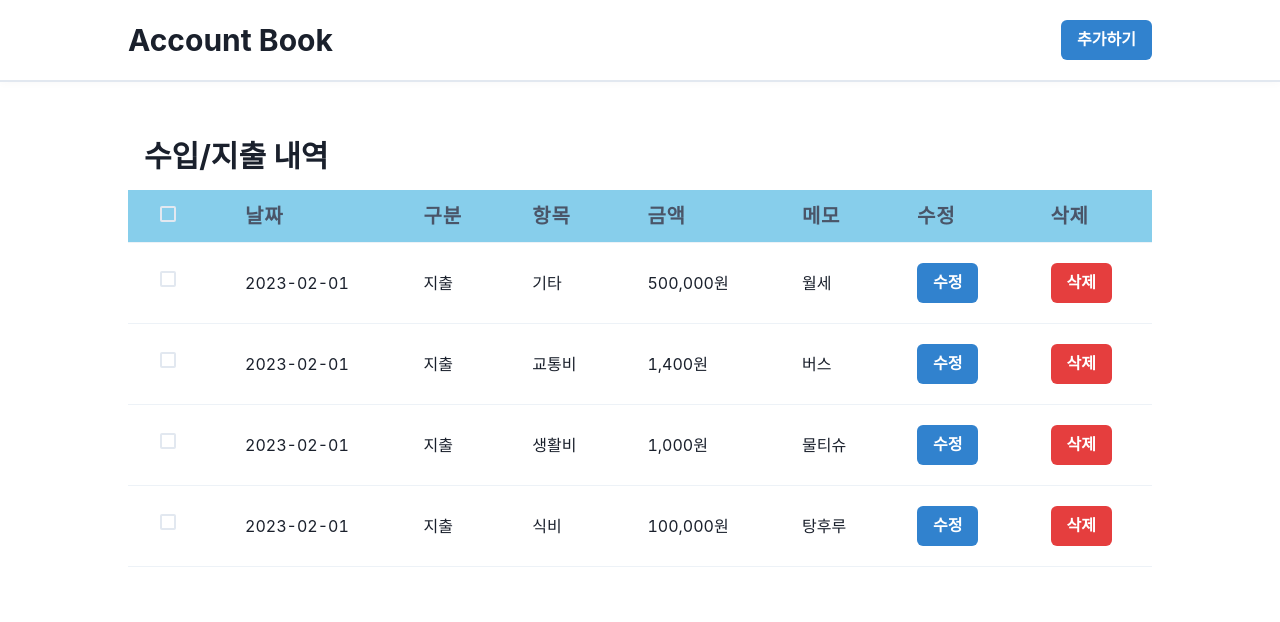
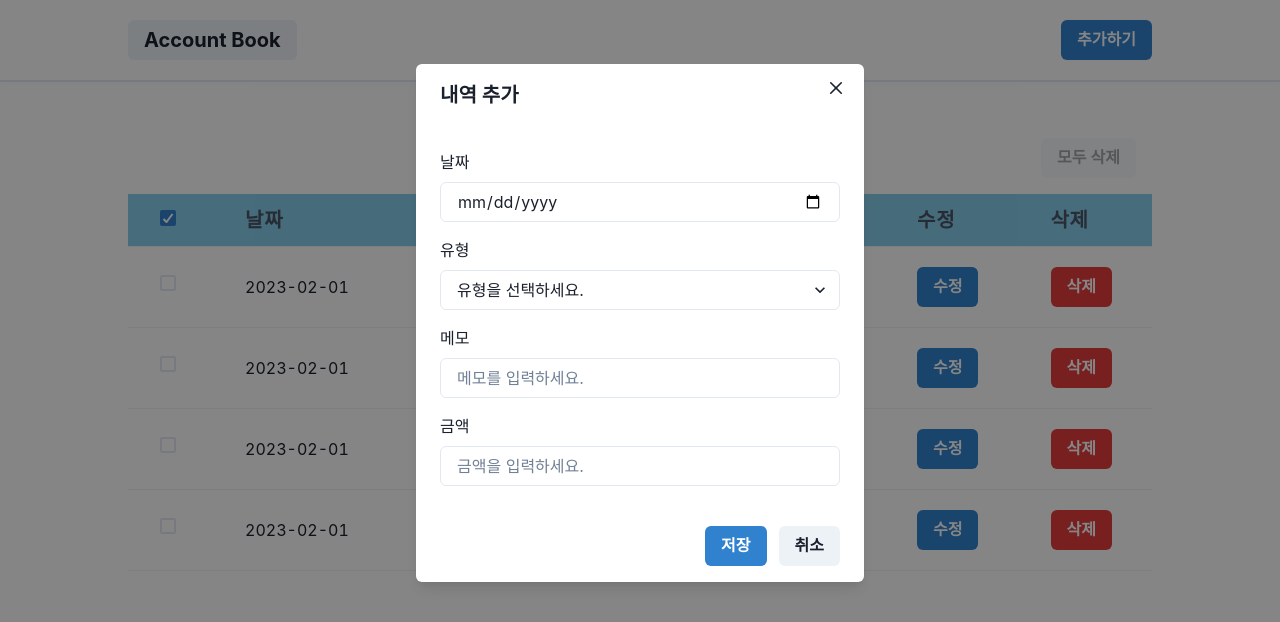
Before and after one commit to woorifisa-service-dev-2nd/frontend-3rd-accountBook, a React (Vite) app: page /list in a window 1280 px wide. Both pictures are taken after a click on the button "추가하기". Shown: the top 622 px of the page. Built offline with nearby package versions, Linux system fonts and the light colour scheme.

Commit message:
Feat: 데이터 추가 기능 구현 및 기타 수정

```diff
--- a/src/components/common/Header.jsx
+++ b/src/components/common/Header.jsx
@@ -1,17 +1,39 @@
-import { Box, Button, Flex, Heading } from '@chakra-ui/react';
+import React, { useEffect, useContext } from 'react';
+import { Box, Button, Flex, Heading, useDisclosure } from '@chakra-ui/react';
 import { HStack } from '@chakra-ui/react';
+import ModalForm from './ModalForm';
+import { AccountContext } from '../../App';
+import { useNavigate } from 'react-router-dom';
 
 const Header = () => {
+  const { isOpen, onOpen, onClose } = useDisclosure();
+  const [data, setData] = useContext(AccountContext);
+
+  const updateMockData = (newData) => {
+    setData((data) => [...data, newData]);
+  };
+
+  const navigate = useNavigate();
+
   return (
     <Box bg={'white'} as="nav" position="sticky" top={'0'} zIndex={99} alignItems="center" padding="0px" w="full" borderBottomWidth="2px" shadow="0 0 10px 0 rgba(0,0,0, 0.035)">
       <HStack margin="0 auto" maxW="container.lg" w="full" h={20} display="flex" justify={'space-between'} px={{ base: 4, lg: 0 }}>
         <Flex w={'full'} justifyContent={'space-between'} alignItems={'center'}>
-          <Heading size={'lg'}>{'Account Book'}</Heading>
-          <Button colorScheme="blue">추가하기</Button>
+          <Button
+            backgroundColor="blackAlpha"
+            onClick={() => {
+              navigate('/');
+            }}
+          >
+            <Heading size={'md'}>{'Account Book'}</Heading>
+          </Button>
+          <Button colorScheme="blue" onClick={onOpen}>
+            추가하기
+          </Button>
+          <ModalForm isOpen={isOpen} onOpen={onOpen} onClose={onClose} updateMockData={updateMockData} />
         </Flex>
       </HStack>
     </Box>
   );
 };
-
 export default Header;
--- a/src/components/common/ModalForm.jsx
+++ b/src/components/common/ModalForm.jsx
@@ -1,8 +1,8 @@
-import React from 'react'
-import { Input, Button, Select } from '@chakra-ui/react'
-import { useDisclosure } from "@chakra-ui/react";
-
+import { useState, useEffect } from 'react';
 import {
+  Input,
+  Button,
+  Select,
   Modal,
   ModalOverlay,
   ModalContent,
@@ -10,29 +10,89 @@ import {
   ModalFooter,
   ModalBody,
   ModalCloseButton,
-} from '@chakra-ui/react'
-
-import {
   FormControl,
   FormLabel,
-    FormErrorMessage,
-    FormHelperText,
-} from '@chakra-ui/react'
-
-import {
   NumberInput,
   NumberInputField,
-  } from '@chakra-ui/react'
+} from '@chakra-ui/react';
+const ModalForm = ({ isOpen, onOpen, onClose, updateMockData, itemToEdit }) => {
+  // const { isOpen, onOpen, onClose } = useDisclosure();
 
-const ModalForm = () => {
-    const { isOpen, onOpen, onClose } = useDisclosure();
+  const [expenseType, setExpenseType] = useState('');
+  const [expenseCategory, setExpenseCategory] = useState('');
+
+  useEffect(() => {
+    if (itemToEdit) {
+      handleEdit(itemToEdit);
+    }
+  }, [itemToEdit]);
+
+  const handleExpenseTypeChange = (e) => {
+    setExpenseType(e.target.value);
+    setExpenseCategory('');
+  };
+
+  const handleExpenseCategoryChange = (e) => {
+    setExpenseCategory(e.target.value);
+  };
+
+  const [formData, setFormData] = useState({
+    id: self.crypto.randomUUID(),
+    date: '',
+    status: '',
+    chargeStatus: '',
+    amount: '',
+    notes: '',
+  });
+
+  const handleInputChange = (e) => {
+    const { name, value } = e.target;
+    setFormData((prevData) => ({
+      ...prevData,
+      [name]: value,
+    }));
+  };
+
+  const handleEdit = (itemToEdit) => {
+    setFormData({
+      id: itemToEdit.id,
+      date: itemToEdit.date,
+      status: itemToEdit.status,
+      chargeStatus: itemToEdit.chargeStatus,
+      amount: itemToEdit.amount,
+      notes: itemToEdit.notes,
+    });
+
+    onOpen();
+  };
+
+  const handleSave = () => {
+    const status = expenseType === 'income' ? 'income' : 'charge';
+    const chargeStatus = status === 'charge' ? expenseCategory : '';
+    const newData = {
+      id: self.crypto.randomUUID(),
+      date: formData.date,
+      status,
+      chargeStatus,
+      amount: formData.amount,
+      notes: formData.notes,
+    };
+
+    updateMockData(newData);
+    setFormData({
+      id: '',
+      date: '',
+      status: '',
+      chargeStatus: '',
+      amount: '',
+      notes: '',
+    });
+    onClose();
+  };
 
   return (
     <>
-        <Modal
-            isOpen={isOpen}
-            onClose={onClose}
-        >
+      <Modal isOpen={isOpen} onClose={onClose}>
         <ModalOverlay />
         <ModalContent>
           <ModalHeader>내역 추가</ModalHeader>
@@ -40,32 +100,39 @@ const ModalForm = () => {
           <ModalBody pb={6}>
             <FormControl mt={4}>
               <FormLabel>날짜</FormLabel>
-                {/* 날짜 골라서 입력 */}
+              <Input type="date" name="date" id="start" value={formData.date} onChange={handleInputChange} />
             </FormControl>
-
             <FormControl mt={4}>
               <FormLabel>유형</FormLabel>
-                <Select placeholder='유형을 선택하세요.'>
-                    <option value='income'>수입</option>
-                    <option value='charge'>지출</option>
+              <Select placeholder="유형을 선택하세요." onChange={handleExpenseTypeChange} value={expenseType}>
+                <option value="income">수입</option>
+                <option value="charge">지출</option>
               </Select>
             </FormControl>
-
-                <FormControl  mt={4}>
+            {expenseType === 'charge' && (
+              <FormControl mt={4}>
+                <FormLabel>항목</FormLabel>
+                <Select placeholder="항목을 선택하세요." onChange={handleExpenseCategoryChange} value={expenseCategory}>
+                  <option value="food">식비</option>
+                  <option value="transportation">교통비</option>
+                  <option value="living">생활비</option>
+                  <option value="etc">기타</option>
+                </Select>
+              </FormControl>
+            )}
+            <FormControl mt={4}>
               <FormLabel>메모</FormLabel>
-                <Input placeholder='메모를 입력하세요.' />
+              <Input placeholder="메모를 입력하세요." name="notes" value={formData.notes} onChange={handleInputChange} />
             </FormControl>
-
             <FormControl mt={4}>
               <FormLabel>금액</FormLabel>
               <NumberInput>
-                    <NumberInputField placeholder='금액을 입력하세요.'/>
+                <NumberInputField placeholder="금액을 입력하세요." name="amount" value={formData.amount} onChange={handleInputChange} />
               </NumberInput>
             </FormControl>
           </ModalBody>
-
           <ModalFooter>
-                <Button colorScheme='blue' mr={3}>
+            <Button colorScheme="blue" mr={3} onClick={handleSave}>
               저장
             </Button>
             <Button onClick={onClose}>취소</Button>
@@ -73,7 +140,6 @@ const ModalForm = () => {
         </ModalContent>
       </Modal>
     </>
-        )
-}
-
-export default ModalForm
+  );
+};
+export default ModalForm;
--- a/src/components/dashboard/DashBoard.jsx
+++ b/src/components/dashboard/DashBoard.jsx
@@ -5,10 +5,13 @@ import SelectBox from '../common/SelectBox';
 import DataTable from './DataTable';
 import { useContext } from 'react';
 import { AccountContext } from '../../App';
+import { useNavigate } from 'react-router-dom';
 
 const DashBoard = () => {
   const [data] = useContext(AccountContext);
   const recentData = data.slice(0, 5);
+
+  const navigate = useNavigate();
 
   return (
     <Stack spacing={8}>
@@ -36,7 +39,13 @@ const DashBoard = () => {
                 <Heading as="h4" size="md">
                   Recent Record
                 </Heading>
-                <Button>상세보기</Button>
+                <Button
+                  onClick={() => {
+                    navigate('/list');
+                  }}
+                >
+                  상세보기
+                </Button>
               </HStack>
               <DataTable fontSize={'sm'} bgColor={'white'} data={recentData} />
             </Stack>
--- a/src/components/dashboard/DataList.jsx
+++ b/src/components/dashboard/DataList.jsx
@@ -1,30 +1,11 @@
-import React, { useState, useEffect } from 'react';
-import {
-    Flex,
-    Heading,
-    Button
-} from '@chakra-ui/react';
+import { useState, useEffect, useContext } from 'react';
+import { Flex, Button } from '@chakra-ui/react';
 import DataTable from './DataTable';
+import { AccountContext } from '../../App';
 
-const DataList = () => {
-    const [data, setData] = useState([]);
+const DataList = ({ updatedData }) => {
+  const [data, setData] = useContext(AccountContext);
   const [checkedItems, setCheckedItems] = useState([]);
-
-    // 목데이터 불러오기
-    const fetchData = async () => {
-        try {
-            const response = await fetch('../../mock.json');
-            const jsonData = await response.json();
-            setData(jsonData.mockData);
-            setCheckedItems(Array(jsonData.mockData.length).fill(false));
-        } catch (error) {
-            console.error('Error:', error);
-        }
-    };
-
-    useEffect(() => {
-        fetchData();
-    }, []);
 
   // 삭제
   const handleDelete = (id) => {
@@ -32,54 +13,35 @@ const DataList = () => {
     setData(newData);
     setCheckedItems(newData.map(() => false));
   };
-
   // 체크박스
   const toggleAllCheckboxes = (isChecked) => {
     setCheckedItems(Array(data.length).fill(isChecked));
   };
-
   const toggleSingleCheckbox = (index, isChecked) => {
     const newCheckedItems = [...checkedItems];
     newCheckedItems[index] = isChecked;
     setCheckedItems(newCheckedItems);
   };
-
   const isAnyItemChecked = () => checkedItems.some(Boolean);
-
   // 모두 삭제
   const handleDeleteChecked = () => {
     const newData = data.filter((item, index) => !checkedItems[index]);
     setData(newData);
     setCheckedItems(newData.map(() => false));
   };
-
   // 수정
   const handleEdit = () => {
-        console.log('edit')
-    }
-
+    console.log('edit');
+  };
   return (
     <Flex direction="column">
-            <Heading size="lg" m={4}>
-                수입/지출 내역
-            </Heading>
       <Flex justifyContent="end">
-                {isAnyItemChecked() && (
-                    <Button colorScheme="red" m={4} onClick={handleDeleteChecked}>
+        <Button colorScheme={isAnyItemChecked() ? 'red' : 'gray'} m={4} onClick={handleDeleteChecked} isDisabled={!isAnyItemChecked()}>
           모두 삭제
         </Button>
-                )}
       </Flex>
-            <DataTable
-                data={data}
-                checkedItems={checkedItems}
-                toggleAllCheckboxes={toggleAllCheckboxes}
-                toggleSingleCheckbox={toggleSingleCheckbox}
-                handleEdit={handleEdit}
-                handleDelete={handleDelete}
-            />
+      <DataTable data={data} checkedItems={checkedItems} toggleAllCheckboxes={toggleAllCheckboxes} toggleSingleCheckbox={toggleSingleCheckbox} handleEdit={handleEdit} handleDelete={handleDelete} />
     </Flex>
   );
 };
-
 export default DataList;
--- a/src/components/dashboard/DataTable.jsx
+++ b/src/components/dashboard/DataTable.jsx
@@ -1,8 +1,16 @@
-import React from 'react';
-import { Table, Thead, Tbody, Tr, Th, Td, Checkbox, Button, Text } from '@chakra-ui/react';
+import { useState } from 'react';
+import { Table, Thead, Tbody, Tr, Th, Td, Checkbox, Button, Text, useDisclosure } from '@chakra-ui/react';
 import { amountFormat } from '../util/amountFormat';
+import ModalForm from '../common/ModalForm';
 
 const DataTable = ({ fontSize, bgColor, data, checkedItems, toggleAllCheckboxes, toggleSingleCheckbox, handleEdit, handleDelete }) => {
+  const { isOpen, onOpen, onClose } = useDisclosure();
+  const [itemToEdit, setItemToEdit] = useState(null);
+
+  const handleEditClick = (item) => {
+    setItemToEdit(item);
+    handleEdit(onOpen);
+  };
   // 구분, 항목 한글로
   const changeToKorean = {
     food: '식비',
@@ -12,8 +20,8 @@ const DataTable = ({ fontSize, bgColor, data, checkedItems, toggleAllCheckboxes,
     charge: '지출',
     income: '수입',
   };
-
   return (
+    <>
       <Table variant="simple" size="lg">
         <Thead>
           <Tr backgroundColor={bgColor ? bgColor : 'skyblue'}>
@@ -69,7 +77,7 @@ const DataTable = ({ fontSize, bgColor, data, checkedItems, toggleAllCheckboxes,
                 <Td>{item.notes}</Td>
                 {handleEdit && (
                   <Td>
-                  <Button colorScheme="blue" onClick={() => handleEdit(item.id)}>
+                    <Button colorScheme="blue" onClick={() => handleEditClick(item)}>
                       수정
                     </Button>
                   </Td>
@@ -86,7 +94,8 @@ const DataTable = ({ fontSize, bgColor, data, checkedItems, toggleAllCheckboxes,
             .reverse()}
         </Tbody>
       </Table>
+      <ModalForm isOpen={isOpen} onClose={onClose} onClose={onClose} itemToEdit={itemToEdit} updateMockData={handleEdit} />
+    </>
   );
 };
-
 export default DataTable;
```
Lines whose indentation alone changed are shown as unchanged.
